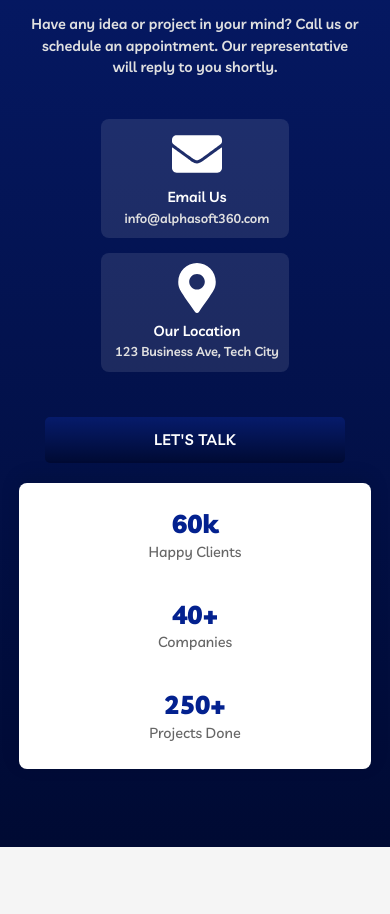
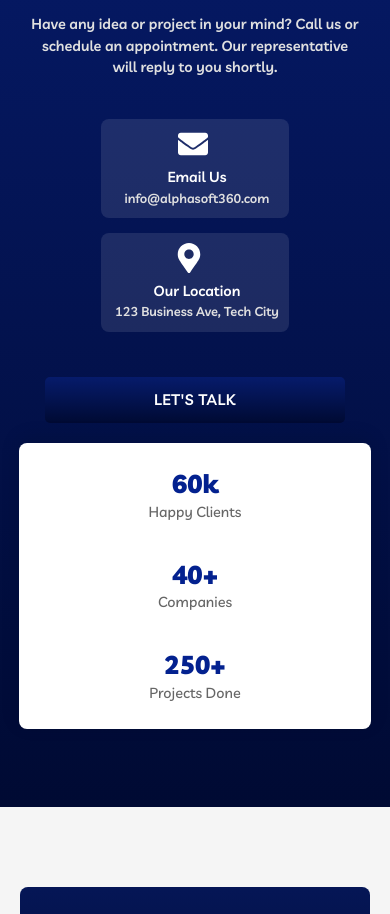
Before and after one commit to arham-ali1323/alphasoft--360, a React (Vite) app: page / in a window 390 px wide. Shown: the part 4349-5263 px from the top of the page. Built offline with nearby package versions, Linux system fonts and the light colour scheme.

Commit message:
Fix syntax errors and correct phone number in ContactSection

```diff
--- a/src/Contact/ContactSection.jsx
+++ b/src/Contact/ContactSection.jsx
@@ -84,7 +84,7 @@ const ContactSection = () => {
                 </div>
                 <div>
                   <strong>Phone:</strong>
-                  <p className="mb-0">alphasoft@gmail.com</p>
+                  <p className="mb-0">(+123) 456-9989</p>
                 </div>
               </div>
 
--- a/src/Home/ContactSection.jsx
+++ b/src/Home/ContactSection.jsx
@@ -76,14 +76,14 @@ const ContactSection = () => {
             {/* Additional Contact Methods */}
             <div className="additional-contact-methods">
               <div className="contact-method">
-                <FaEnvelope size={50} />
+                <FaEnvelope size={30} className="me-2" />
                 <div>
                   <p className="contact-method-title">Email Us</p>
                   <p className="contact-method-detail">info@alphasoft360.com</p>
                 </div>
               </div>
               <div className="contact-method">
-                <FaMapMarkerAlt size={50} />
+                <FaMapMarkerAlt size={30}  className="me-3" />
                 <div>
                   <p className="contact-method-title">Our Location</p>
                   <p className="contact-method-detail">
--- a/src/components/MainNavbar.jsx
+++ b/src/components/MainNavbar.jsx
@@ -139,8 +139,8 @@ const MainNavbar = () => {
               Contact
             </Nav.Link>
             <Button
-              variant="outline-primary"
-              className="ms-3 call-button"
+              variant="outline-light"
+              className="ms-3 call-button text-light"
               onClick={handleCallClick}
             >
               <FaPhone size={30} />
```
